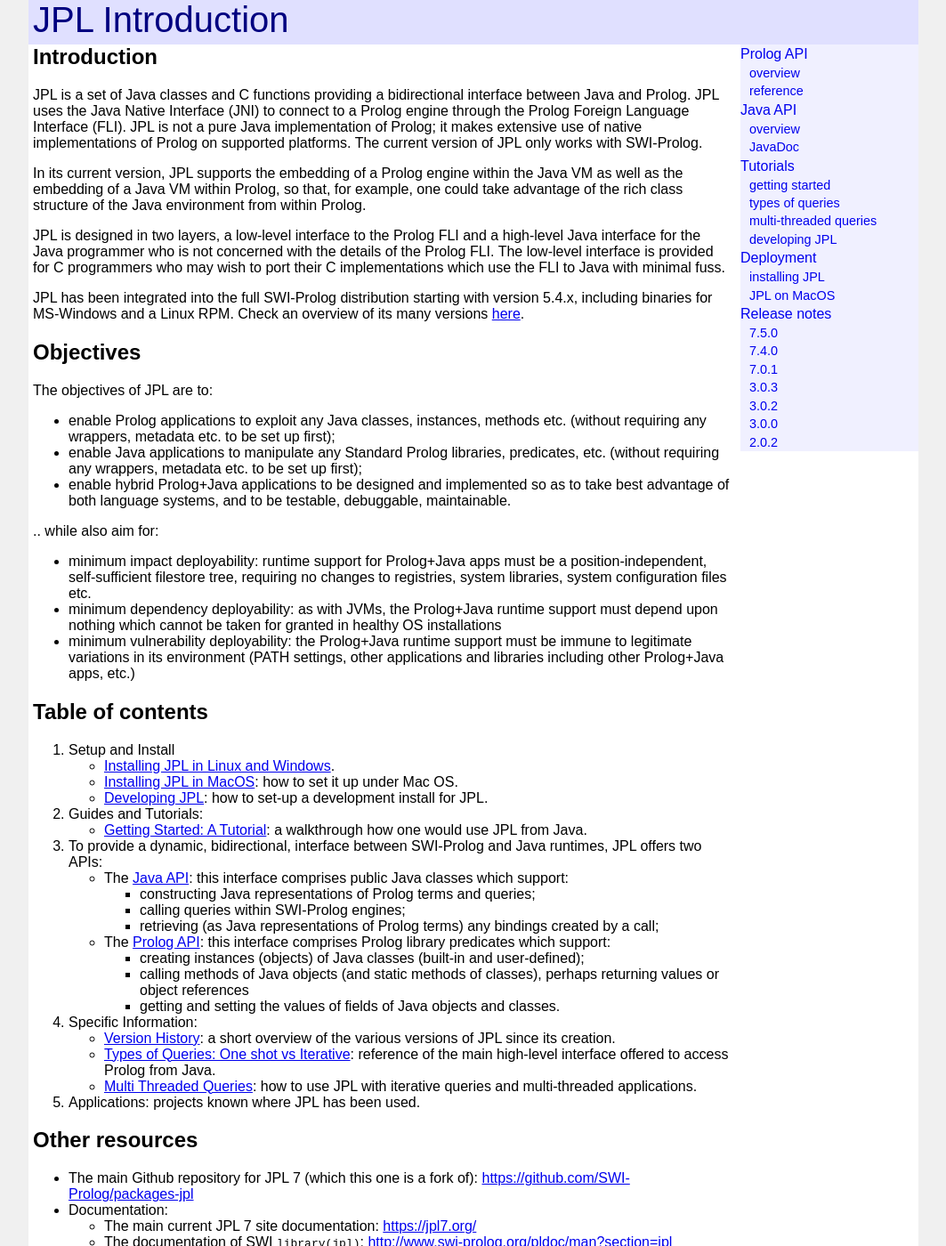
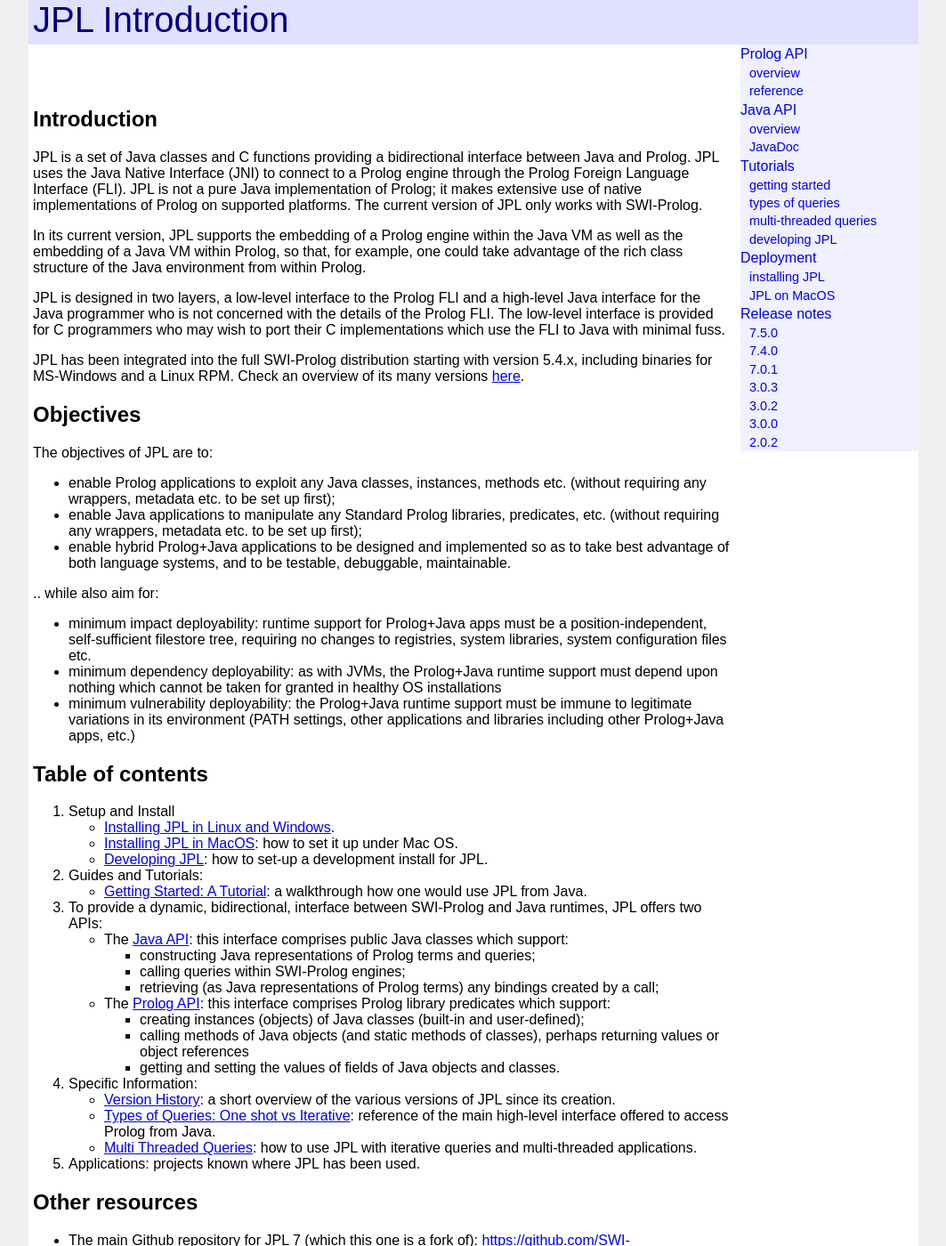
Before and after one commit to anionic/jpl-nav, a Jekyll site: the page built from docs/index.md, in a window 1280 px wide and 1400 px high. Shown: the whole window at 89% size, without its empty margins (108-1171 px from the left). Built offline with Jekyll 4.4.1, drawn with Linux system fonts in a browser that asks for light colours; our own code applies the rules of GitHub Pages for plain Markdown files.

Commit message:
Update default.html

```diff
--- a/docs/_layouts/default.html
+++ b/docs/_layouts/default.html
@@ -23,6 +23,7 @@
 				}
 				.mainbar { /* avoids nav */
 					background-color: #FFFFFF;
+					border-top: 50px solid #FFFFFF; /* experiment */
 					margin: 50px auto 0 auto; /* 50px was 0; horiz centred */
 					max-width: 785px; /* 1000 - (5 + 210) */
 					padding-top: 0; /* 0 was 50px */
```
